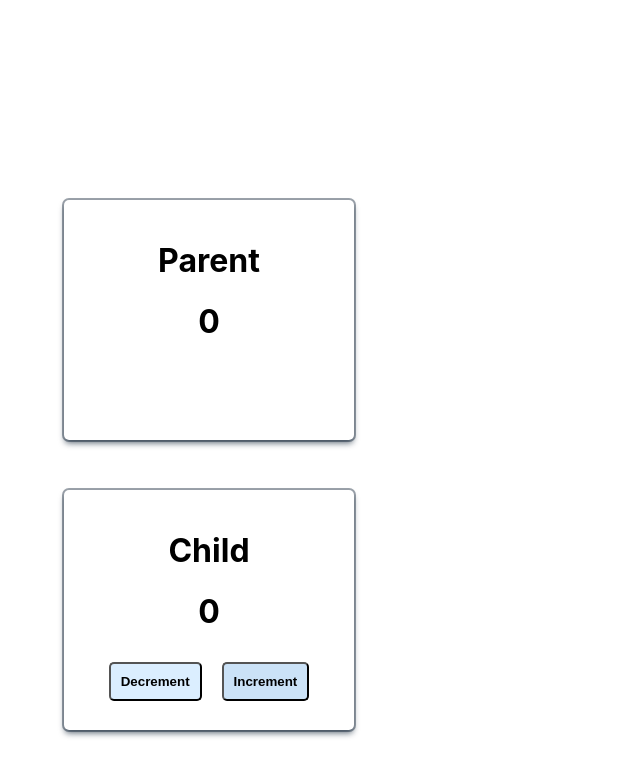
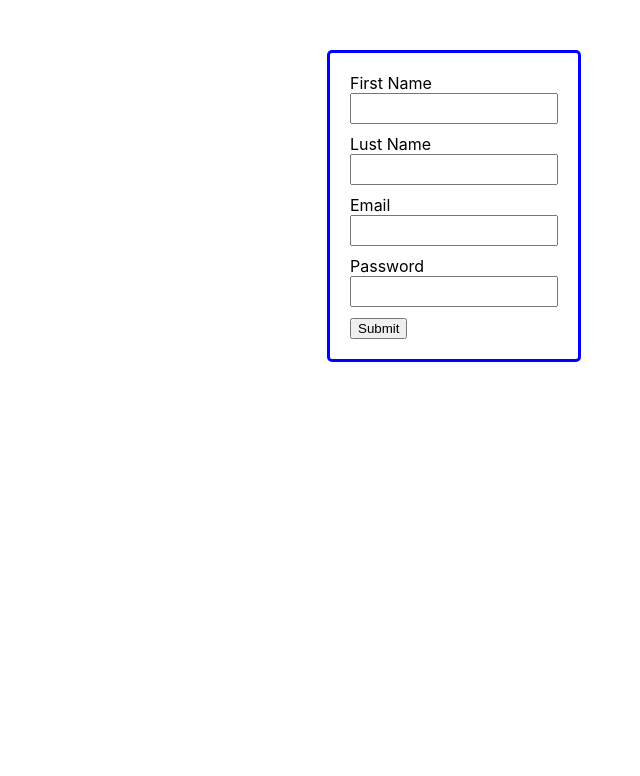
Before and after one commit to abdullahalmasudpersonal/use_reducer, a React (Create React App) app: page / in a window 1280 px wide. Shown: the top 776 px of the page, without its empty margins (186-826 px from the left). Built offline with nearby package versions, Linux system fonts and the light colour scheme.

Commit message:
add short form

```diff
--- a/src/App.js
+++ b/src/App.js
@@ -1,6 +1,7 @@
 import { createContext, useState } from 'react';
 import './App.css';
 import Parent from './pages/Parent';
+import ShortForm from './pages/ShortForm';
 
 export const COUNTER_CONTEXT = createContext();
 
@@ -11,11 +12,13 @@ function App() {
 
   return (
     <div>
-      <COUNTER_CONTEXT.Provider value={value}>
+      <ShortForm/>
+
+    {/*   <COUNTER_CONTEXT.Provider value={value}>
         <div>
           <Parent />
         </div>
-      </COUNTER_CONTEXT.Provider>
+      </COUNTER_CONTEXT.Provider> */}
     </div>
   );
 }
--- /dev/null
+++ b/src/pages/ShortForm.js
@@ -0,0 +1,39 @@
+import React, { useState } from 'react';
+import './Style.css';
+
+const ShortForm = () => {
+    const [firstName, setFirstName] = useState('');
+
+    const submit = (event) =>{
+        event.preventDefault();
+        console.log(firstName);
+    }
+
+    return (
+        <div  className='short-form'>
+            <form onSubmit={submit} className='short-form-dev'>
+                <div>
+                    <label>First Name</label> <br/>
+                    <input type='text' name='name' id='name' onBlur={(e) => setFirstName(e.target.value)} />
+                </div>
+                <div>
+                    <label>Lust Name</label> <br/>
+                    <input type='text' name='name' id='name' onBlur={(e) => setFirstName(e.target.value)} />
+                </div>
+                <div>
+                    <label>Email</label> <br/>
+                    <input type='text' name='name' id='name' onBlur={(e) => setFirstName(e.target.value)} />
+                </div>
+                <div>
+                    <label>Password</label> <br/>
+                    <input type='password' name='name' id='name' onBlur={(e) => setFirstName(e.target.value)} />
+                </div>
+                <button type='submit'>
+                    Submit
+                </button>
+            </form>
+        </div>
+    );
+};
+
+export default ShortForm;
--- a/src/pages/Style.css
+++ b/src/pages/Style.css
@@ -38,3 +38,22 @@
     font-weight: bold;
     cursor: pointer;
 }
+
+/* -----short form------- */
+.short-form{
+    display: flex;
+    justify-content: center;
+    align-items: center;
+}
+.short-form-dev{
+    margin-top: 50px;
+    min-height: 200px;
+    padding: 20px;
+    border: 3px solid blue;
+    border-radius: 5px;
+}
+.short-form-dev input{
+    width: 200px;
+    height: 25px;
+    margin-bottom: 10px;
+}
```
